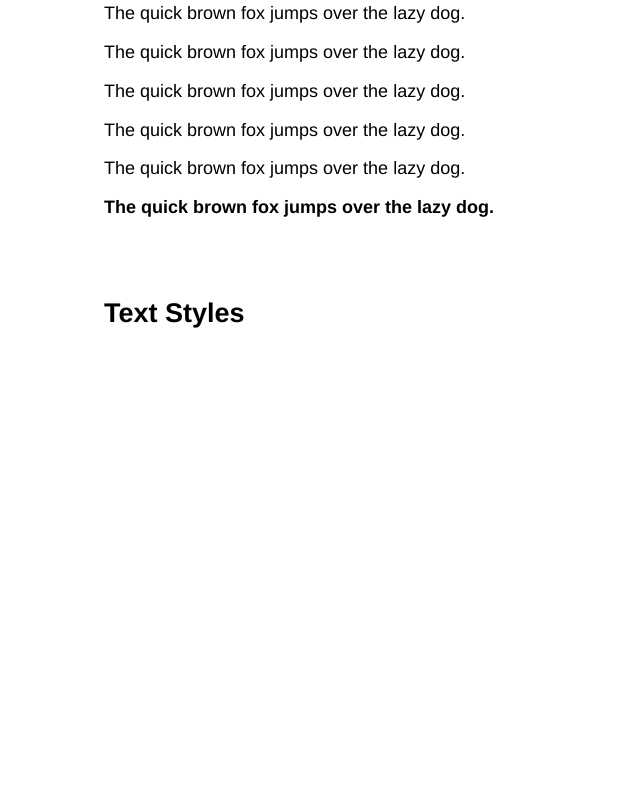
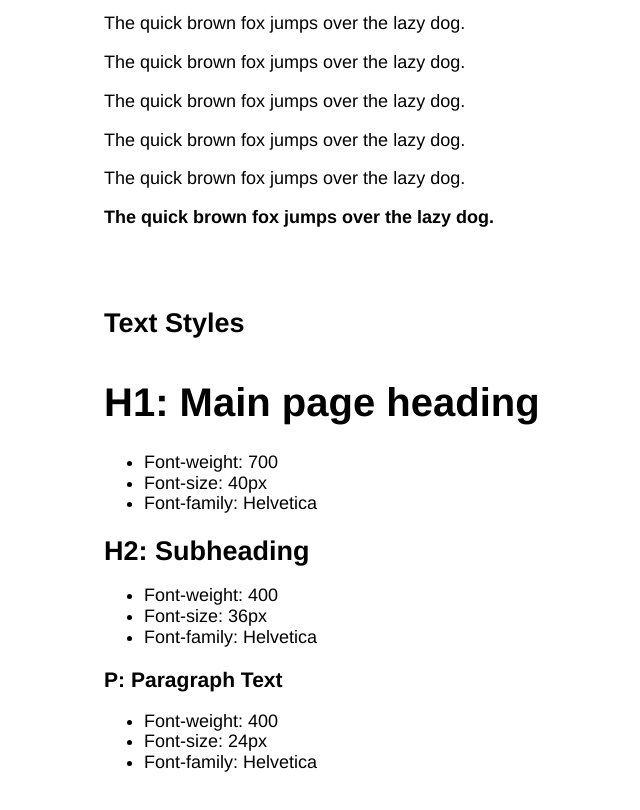
Before and after one commit to kim-atkinson/mira-style-guide, a plain HTML site: page index.html in a window 1280 px wide. Shown: the part 638-1448 px from the top of the page, without its empty margins (24-664 px from the left). Before the commit the page ends 1027 px from the top, so only its background shows below. Drawn offline with Linux system fonts and the light colour scheme.

Commit message:
Added text styles content.

```diff
--- a/css/styles.css
+++ b/css/styles.css
@@ -13,6 +13,11 @@ html {
 body {
     font-family: Helvetica, sans-serif;
     font-size: 1.8rem;
+}
+
+h1 {
+    font-size: 40px;
+    font-weight: 700;
 }
 
 h2 {
@@ -42,7 +47,9 @@ p.f {
     font-weight: 600;
 }
 
-
+.no-margin-bottom {
+    margin-bottom: 0px;
+}
 /* Container */
 
 .container {
--- a/index.html
+++ b/index.html
@@ -57,6 +57,24 @@
       <section class="text-styles">
         <div class="container">
           <h2>Text Styles</h2>
+          <h1>H1: Main page heading</h1>
+          <ul>
+            <li>Font-weight: 700</li>
+            <li>Font-size: 40px</li>
+            <li>Font-family: Helvetica</li>
+          </ul>
+          <h2 class="no-margin-bottom">H2: Subheading</h2>
+          <ul>
+            <li>Font-weight: 400</li>
+            <li>Font-size: 36px</li>
+            <li>Font-family: Helvetica</li>
+          </ul>
+          <h3 class="no-margin-bottom">P: Paragraph Text</h3>
+          <ul>
+            <li>Font-weight: 400</li>
+            <li>Font-size: 24px</li>
+            <li>Font-family: Helvetica</li>
+          </ul>
         </div>
       </section>
     </main>
```
